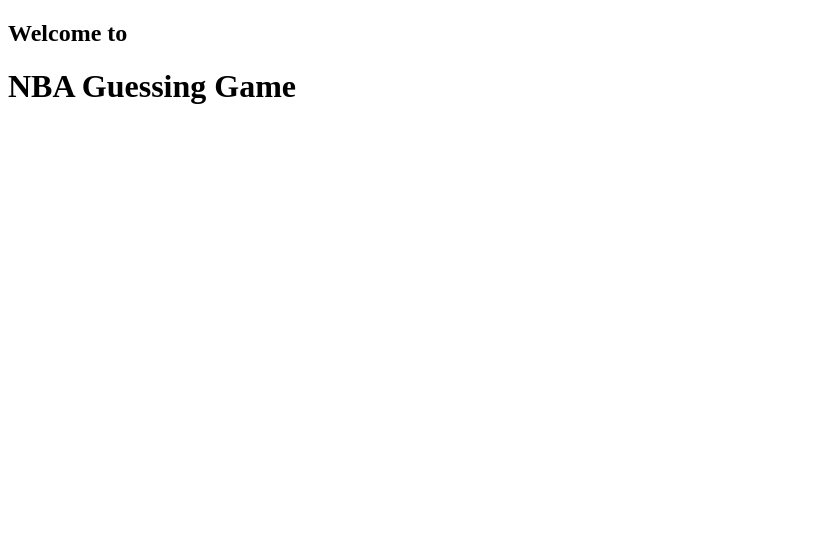
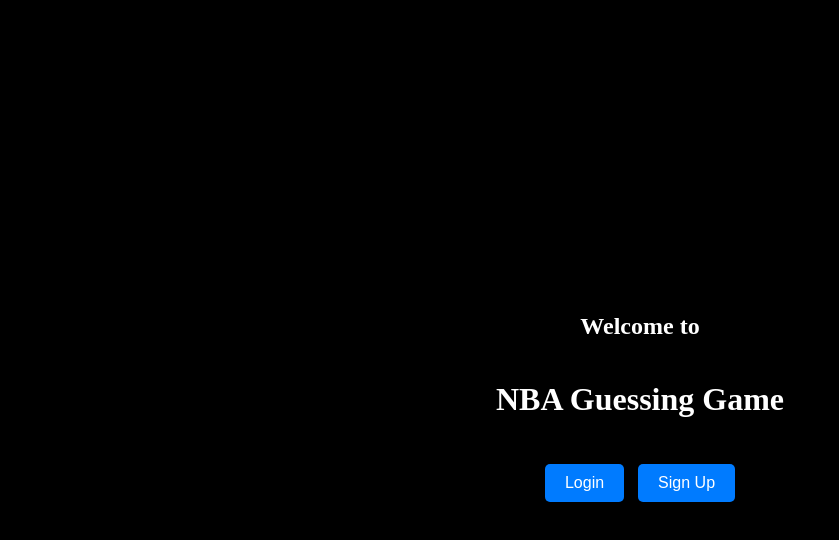
Before and after one commit to PetrVorlos35/Projekt2023-24, a plain HTML site: page index.html in a window 1280 px wide. Shown: the whole page, without its empty margins (0-839 px from the left). Drawn offline with Linux system fonts and the light colour scheme.

Commit message:
úvodní stránka

```diff
--- a/index.html
+++ b/index.html
@@ -4,9 +4,14 @@
     <meta charset="UTF-8">
     <meta name="viewport" content="width=device-width, initial-scale=1.0">
     <title>NBA Guessing Game</title>
+    <link rel="stylesheet" href="styles.css">
 </head>
 <body>
     <h2>Welcome to</h2>
     <h1>NBA Guessing Game</h1>
+    <div class="button-container">
+        <button class="login-button">Login</button>
+        <button class="signup-button">Sign Up</button>
+    </div>
 </body>
 </html>
--- /dev/null
+++ b/styles.css
@@ -0,0 +1,33 @@
+body {
+    background-color: black;
+    display: flex;
+    flex-direction: column;
+    justify-content: center;
+    align-items: center;
+    height: 100vh;
+    margin: 0;
+}
+
+h2, h1 {
+    color: white;
+    text-align: center;
+}
+
+.button-container {
+    margin-top: 20px;
+}
+
+.login-button, .signup-button {
+    padding: 10px 20px;
+    background-color: #007BFF; /* Blue color, you can change it */
+    color: white;
+    border: none;
+    border-radius: 5px;
+    cursor: pointer;
+    font-size: 16px;
+    margin: 5px;
+}
+
+.login-button:hover, .signup-button:hover {
+    background-color: #0056b3; /* Darker blue on hover, you can change it */
+}
```
